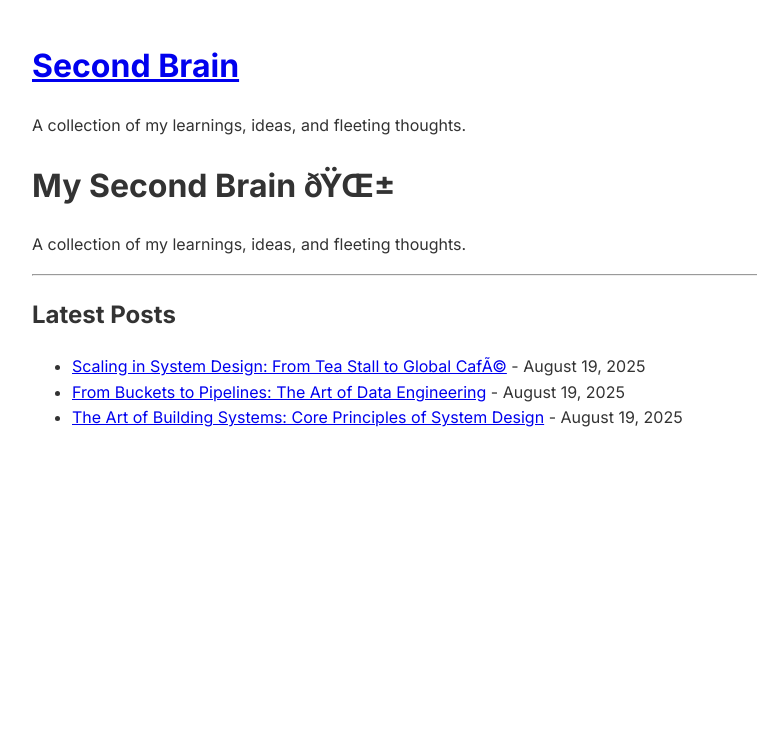
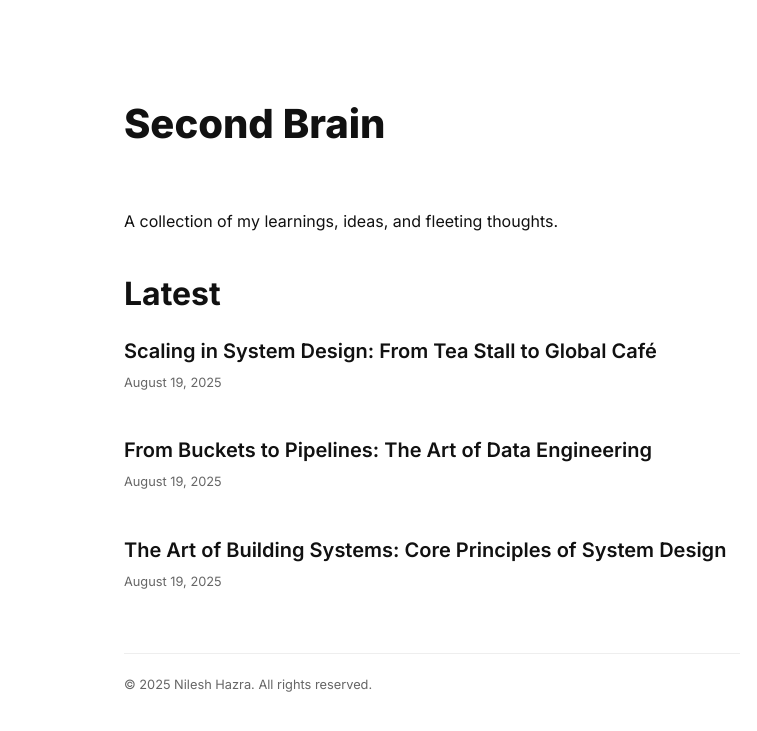
Before and after one commit to nileshhazra/second-brain, a Jekyll site: the page built from index.md, in a window 1280 px wide. Shown: the top 731 px of the page, without its empty margins (208-965 px from the left). Built offline with Jekyll 4.4.1, drawn with Linux system fonts in a browser that asks for light colours.

Commit message:
update design

```diff
--- a/_layouts/default.html
+++ b/_layouts/default.html
@@ -1,25 +1,31 @@
 <!DOCTYPE html>
 <html lang="{{ site.lang | default: "en-US" }}">
   <head>
-    <meta charset="UTF-t">
-    <meta http-equiv="X-UA-Compatible" content="IE=edge">
-    <meta name="viewport" content="width=device-width, initial-scale=1">
+    <meta charset="UTF-8">
+    <meta name="viewport" content="width=device-width, initial-scale=1.0">
+    <title>{{ page.title | default: site.title }}</title>
 
     <link rel="preconnect" href="https://fonts.googleapis.com">
     <link rel="preconnect" href="https://fonts.gstatic.com" crossorigin>
-    <link href="https://fonts.googleapis.com/css2?family=Inter:wght@400;700&display=swap" rel="stylesheet">
+    <link href="https://fonts.googleapis.com/css2?family=Inter:wght@100..900&display=swap" rel="stylesheet">
+
     <link rel="stylesheet" href="{{ "/assets/css/style.css" | relative_url }}">
-    <title>{{ site.title | default: "Your Site" }}</title>
   </head>
   <body>
+
     <div class="container">
-      <header>
-        <h1><a href="{{ "/" | relative_url }}">{{ site.title | default: "Your Site" }}</a></h1>
-        <p>{{ site.description | default: "A brief description" }}</p>
+      <header class="site-header">
+        <h1 class="site-title"><a href="{{ "/" | relative_url }}">{{ site.title | default: "Title" }}</a></h1>
       </header>
-      <main>
+
+      <main class="site-content">
         {{ content }}
       </main>
+
+      <footer class="site-footer">
+        <p>&copy; {{ "now" | date: "%Y" }} {{ site.author | default: "Your Name" }}. All rights reserved.</p>
+      </footer>
     </div>
+
   </body>
 </html>
--- a/assets/css/style.scss
+++ b/assets/css/style.scss
@@ -1,15 +1,114 @@
 ---
 ---
 
-body {
-  font-family: 'Inter', sans-serif;
-  line-height: 1.6;
-  max-width: 800px;
-  margin: 40px auto;
-  padding: 0 20px;
-  color: #333;
+/* 1. Design System (CSS Variables) */
+:root {
+  --font-sans: 'Inter', -apple-system, BlinkMacSystemFont, "Segoe UI", Roboto, Helvetica, Arial, sans-serif;
+
+  --color-background: #ffffff;
+  --color-text: #111111;
+  --color-text-subtle: #666666;
+  --color-accent: #0070f3;
+  --color-border: #eeeeee;
+
+  --content-width: 65ch; /* Optimal for readability */
+  --spacing-unit: 1.25rem;
 }
 
-h1, h2, h3 {
-  font-family: 'Inter', sans-serif;
+/* 2. Global Resets & Body Styles */
+*, *::before, *::after {
+  box-sizing: border-box;
 }
+
+body {
+  margin: 0;
+  padding: var(--spacing-unit);
+  font-family: var(--font-sans);
+  font-weight: 400;
+  line-height: 1.7;
+  background-color: var(--color-background);
+  color: var(--color-text);
+  -webkit-font-smoothing: antialiased;
+  -moz-osx-font-smoothing: grayscale;
+}
+
+/* 3. Layout Container */
+.container {
+  max-width: var(--content-width);
+  margin-left: auto;
+  margin-right: auto;
+  padding: calc(var(--spacing-unit) * 2) var(--spacing-unit);
+}
+
+/* 4. Typography & Links */
+h1, h2, h3, h4 {
+  font-weight: 700;
+  line-height: 1.2;
+  margin-top: calc(var(--spacing-unit) * 2);
+  margin-bottom: var(--spacing-unit);
+}
+
+h1 { font-size: 2.5rem; }
+h2 { font-size: 2rem; }
+h3 { font-size: 1.5rem; }
+
+p {
+  margin-top: 0;
+  margin-bottom: var(--spacing-unit);
+}
+
+a {
+  color: var(--color-accent);
+  text-decoration: none;
+  transition: opacity 0.2s ease;
+}
+
+a:hover {
+  opacity: 0.7;
+  text-decoration: underline;
+}
+
+/* 5. Site Header & Footer */
+.site-header {
+  margin-bottom: calc(var(--spacing-unit) * 3);
+  text-align: left;
+}
+
+.site-title a {
+  color: var(--color-text);
+  text-decoration: none;
+  font-weight: 800;
+}
+
+.site-footer {
+  margin-top: calc(var(--spacing-unit) * 3);
+  padding-top: var(--spacing-unit);
+  border-top: 1px solid var(--color-border);
+  font-size: 0.8rem;
+  color: var(--color-text-subtle);
+}
+
+/* 6. Post List Styling (from your index.md) */
+.post-list {
+  list-style: none;
+  padding: 0;
+  margin: 0;
+}
+
+.post-list li {
+  margin-bottom: calc(var(--spacing-unit) * 2);
+}
+
+.post-list a {
+  color: var(--color-text);
+  text-decoration: none;
+  font-size: 1.25rem;
+  font-weight: 600;
+}
+
+.post-list .post-date {
+  display: block;
+  font-size: 0.8rem;
+  color: var(--color-text-subtle);
+  margin-top: 0.25rem;
+}
--- a/index.md
+++ b/index.md
@@ -3,19 +3,15 @@ layout: default
 title: Home
 ---
 
-# My Second Brain 🌱
+{{ site.description }}
 
-A collection of my learnings, ideas, and fleeting thoughts.
+## Latest
 
----
-
-## Latest Posts
-
-<ul>
+<ul class="post-list">
   {% for post in site.posts %}
     <li>
       <a href="{{ site.baseurl }}{{ post.url }}">{{ post.title }}</a>
-      - <span>{{ post.date | date: "%B %d, %Y" }}</span>
+      <span class="post-date">{{ post.date | date: "%B %d, %Y" }}</span>
     </li>
   {% endfor %}
 </ul>
```
